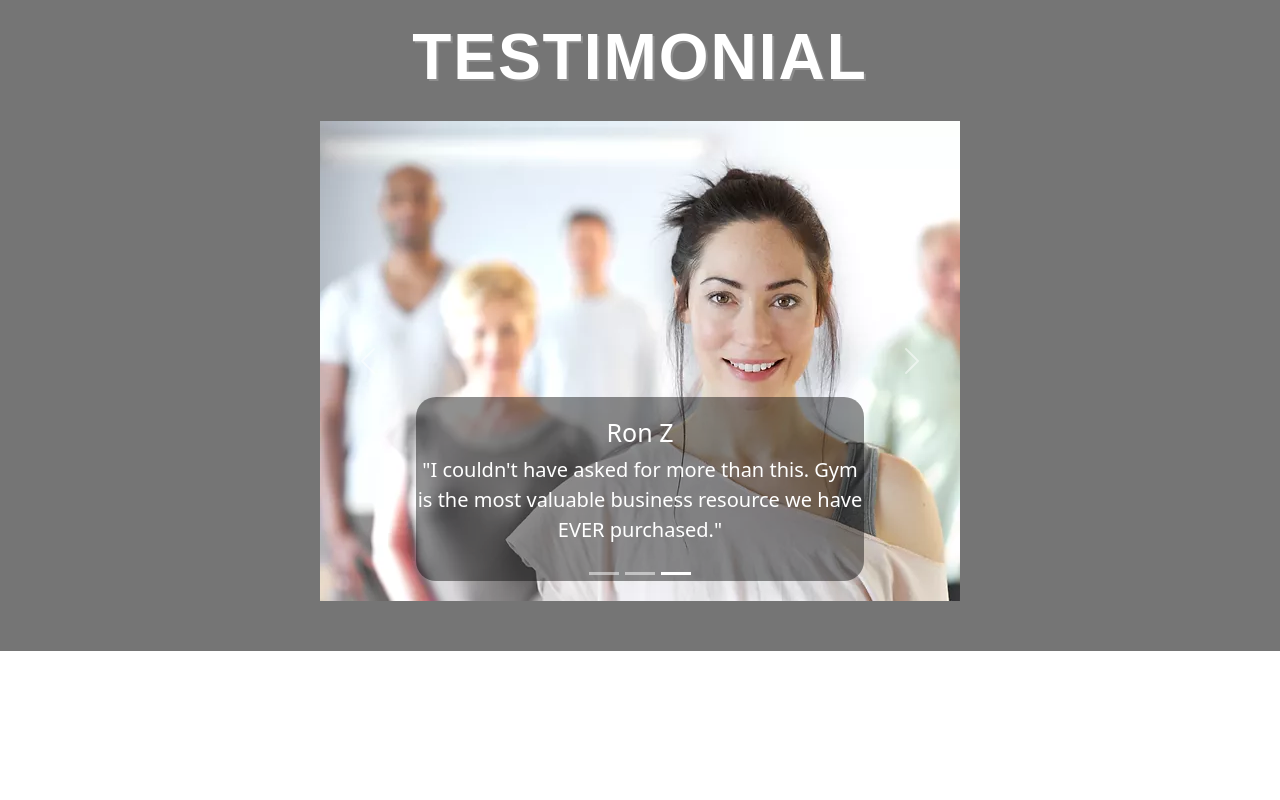
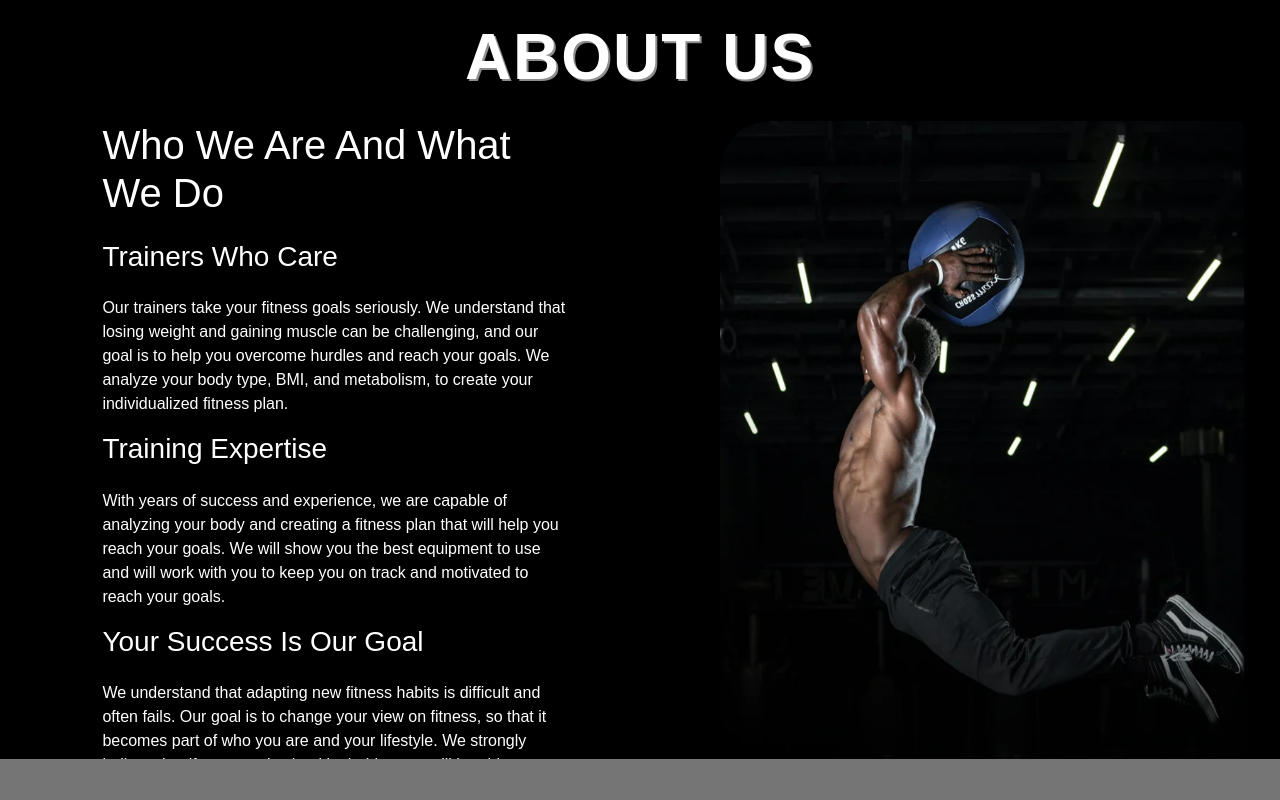
Before and after one commit to yadavNishant2020/Drona-gym-Landing-Page, a Next.js app in the folder landing-page/: page / in a window 1280 px wide. Shown: the part 1460-2260 px from the top of the page. Before the commit the page ends 2111 px from the top, so only its background shows below. Built offline with nearby package versions, Linux system fonts and the light colour scheme.

Commit message:
About Us Section

```diff
--- /dev/null
+++ b/landing-page/components/About.js
@@ -0,0 +1,44 @@
+import React from "react";
+import AboutCss from "../styles/css modules/about.module.css";
+function About() {
+  return (
+    <div className={AboutCss.container}>
+      <div className={AboutCss.heading}>
+        <p>ABOUT US</p>
+      </div>
+
+      <div className={AboutCss.innerContainer}>
+        <div className={AboutCss.content}>
+          <h1>Who We Are And What We Do</h1>
+          <h3>Trainers Who Care</h3>
+          <p>
+            Our trainers take your fitness goals seriously. We understand that
+            losing weight and gaining muscle can be challenging, and our goal is
+            to help you overcome hurdles and reach your goals. We analyze your
+            body type, BMI, and metabolism, to create your individualized
+            fitness plan.
+          </p>
+          <h3>Training Expertise</h3>
+          <p>
+            With years of success and experience, we are capable of analyzing
+            your body and creating a fitness plan that will help you reach your
+            goals. We will show you the best equipment to use and will work with
+            you to keep you on track and motivated to reach your goals.
+          </p>
+          <h3>Your Success Is Our Goal</h3>
+          <p>
+            We understand that adapting new fitness habits is difficult and
+            often fails. Our goal is to change your view on fitness, so that it
+            becomes part of who you are and your lifestyle. We strongly believe
+            that if you practice healthy habits, you will be able to obtain a
+            healthy lifestyle.
+          </p>
+        </div>
+        <img src="../img/about.png" alt="" srcset="" />
+
+      </div>
+    </div>
+  );
+}
+
+export default About;
--- a/landing-page/components/Test.js
+++ b/landing-page/components/Test.js
@@ -10,7 +10,7 @@ function Test() {
           <Carousel fade className={Testcss.carousel} controls='false' >
             <Carousel.Item interval={1000}>
               <img
-                className="d-block w-100"
+                className="d-block w-100 "
                 src="../img/p1.jpg"
                 alt="First slide"
               />
--- a/landing-page/pages/index.js
+++ b/landing-page/pages/index.js
@@ -2,6 +2,7 @@ import Head from 'next/head'
 import Top from '../components/Top'
 import Services from '../components/Services'
 import Test from '../components/Test'
+import About from '../components/About'
 export default function Home() {
   return (
     <div >
@@ -20,7 +21,9 @@ export default function Home() {
       <main >
         <Top/>
         <Services/>
+        <About />
         <Test />
+
       </main>
       <footer >
       <script src="https://unpkg.com/react/umd/react.production.min.js" crossorigin></script>
--- /dev/null
+++ b/landing-page/styles/css modules/about.module.css
@@ -0,0 +1,54 @@
+.container{
+    height: 100vh;
+        background-color: rgb(0, 0, 0);
+        padding-bottom: 50px;
+        overflow: hidden;
+
+}
+
+.heading{
+    font-family: 'Bai Jamjuree', sans-serif;
+    padding-top: 50px;
+    font-weight: 700;
+    letter-spacing: 2px;
+    font-size: 4rem;
+    color: white;
+    text-shadow: 2px 2px #8D8D8D;
+    display: flex;
+    justify-content: center;
+}
+
+.innerContainer{
+    overflow: hidden;
+    display: flex;
+    flex-direction: row;
+}
+
+.innerContainer img{
+    width: 70vh;
+    border-radius: 50px;
+    margin-left: 150px;
+
+}
+.innerContainer h1 {
+    padding-bottom: 15px;
+    font-family: 'Bai Jamjuree', sans-serif;
+
+}
+.innerContainer h3 {
+    padding-bottom: 15px;
+    font-family: 'Bai Jamjuree', sans-serif;
+
+}
+
+.innerContainer p {
+    font-size: 16px;
+    line-height: 24px;
+    font-family: 'Bai Jamjuree', sans-serif;
+
+}
+.content{
+    color: white;
+    width: 50vw;
+    margin-left: 8%;
+}
--- a/landing-page/styles/css modules/test.module.css
+++ b/landing-page/styles/css modules/test.module.css
@@ -28,6 +28,9 @@
 }
 .carousel img{
     width: 100px;
+    border-radius: 20px;
+    height: 60vh;
+
 }
 
 .caption{
--- a/landing-page/styles/css modules/top.module.css
+++ b/landing-page/styles/css modules/top.module.css
@@ -1,6 +1,6 @@
 .background {
     background-image: url(../../public/img/body.png);
-background-size: cover;
+    background-size: cover;
     height: 100vh;
     width: 100vw;
     z-index: -1;
```
Also changed, not shown: landing-page/public/img/about.png, 1 other file (tests, documents, lock files or other folders).
